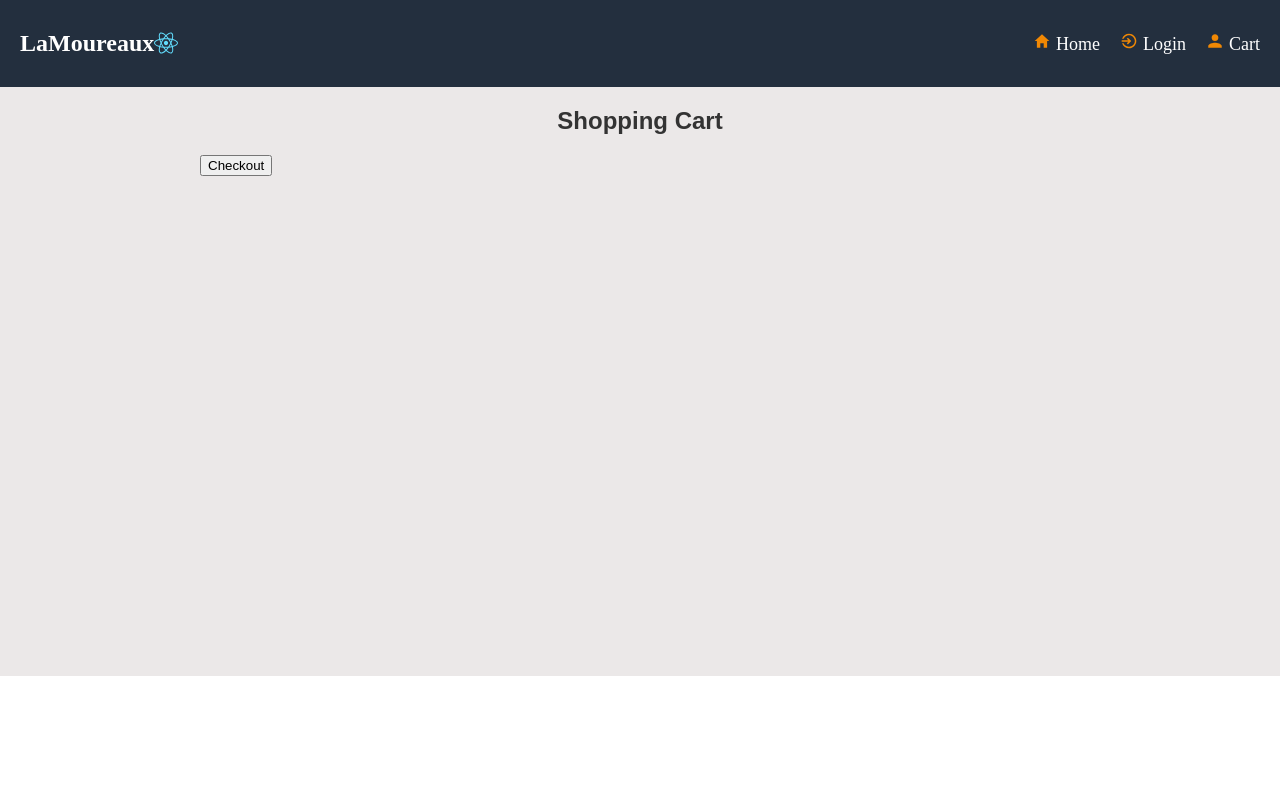
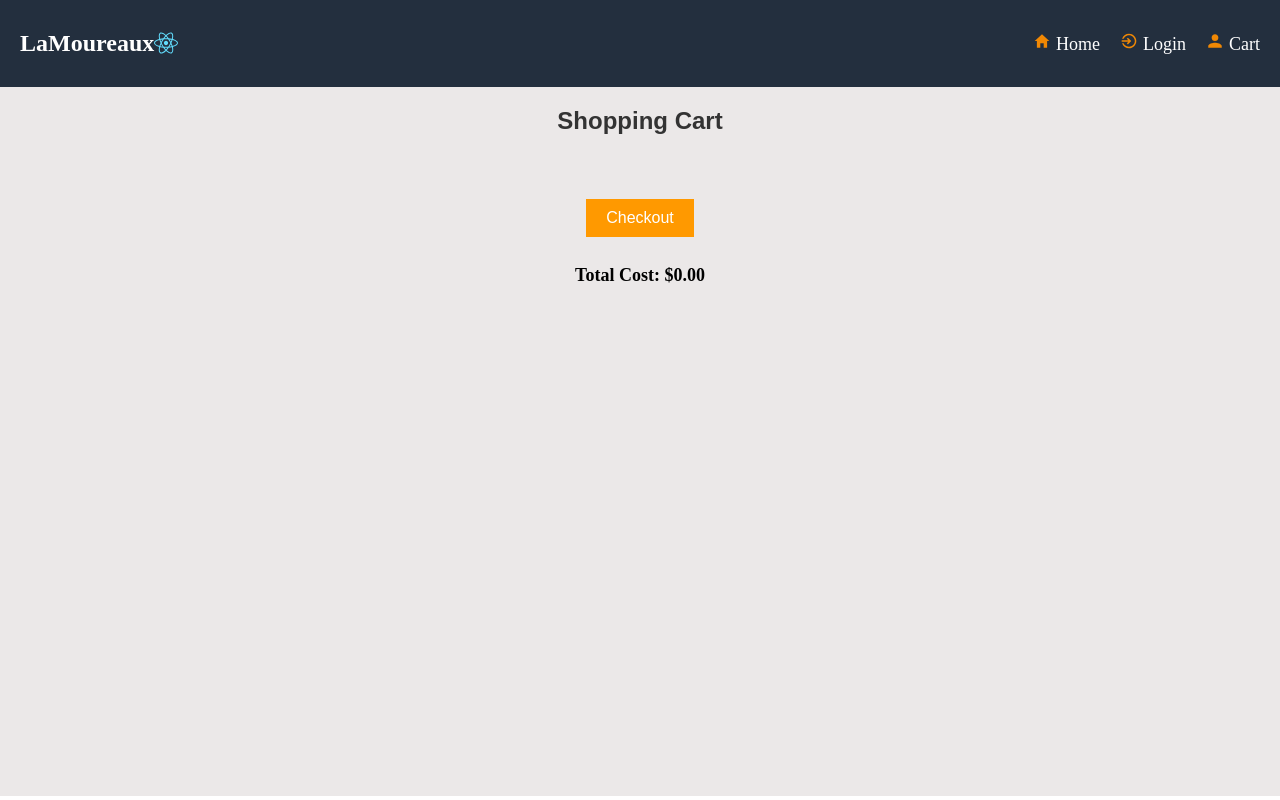
Before and after one commit to CodyLaMoureaux1/E-Commerce, a React (Vite) app: page /cart in a window 1280 px wide. Built offline with nearby package versions, Linux system fonts and the light colour scheme.

Commit message:
Cart is working properly

```diff
--- a/package.json
+++ b/package.json
@@ -12,6 +12,7 @@
     "axios": "^1.6.2",
     "express": "^4.18.2",
     "js-cookie": "^3.0.5",
+    "prop-types": "^15.8.1",
     "react": "^18.2.0",
     "react-dom": "^18.2.0",
     "react-icons": "^4.12.0",
--- a/src/App.css
+++ b/src/App.css
@@ -5,6 +5,7 @@
   gap: 15px; /* Reduced gap between grid items */
   justify-content: center;
   margin-top: 20px;
+  margin-bottom: 5%;
 }
 
 /* Updated styling for Product Card */
@@ -21,13 +22,17 @@
   flex-direction: column;
 }
 
-
+.quantity-adjuster {
+  margin: 5px; /* Adjust the margin as needed */
+  width: 50px; /* Adjust the width as needed */
+}
 
   .center-container {
     position: fixed;
     top: 50%;
     left: 50%;
     transform: translate(-50%, -50%);
+
   }
 
 
@@ -404,3 +409,32 @@ body {
 .test-login-card p:first-child {
   margin-top: 0;
 }
+
+
+.checkout-section {
+  display: flex;
+  flex-direction: column;
+  align-items: center;
+  margin-top: 20px;
+}
+
+.checkout-button {
+  background-color: #ff9900; /* Customize the button color */
+  color: #ffffff; /* Customize the button text color */
+  padding: 10px 20px;
+  font-size: 16px;
+  border: none;
+  cursor: pointer;
+  margin-bottom: 10px;
+  transition: background-color 0.3s ease; /* Add a smooth transition effect */
+}
+
+.checkout-button:hover {
+  background-color: #e68a00; /* Change the button color on hover */
+}
+
+.total-cost {
+  font-size: 18px;
+  margin-bottom: 10px;
+  font-weight: bold;
+}
--- a/src/App.jsx
+++ b/src/App.jsx
@@ -52,6 +52,7 @@ const App = () => {
               <Cart
                 cartItems={cartItems}
                 loggedInUser={loggedInUser}
+                setCartItems={setCartItems} // Pass setCartItems here
                 removeFromCart={removeFromCart}
               />
             }
--- a/src/components/Cart.jsx
+++ b/src/components/Cart.jsx
@@ -1,4 +1,3 @@
-// Cart.js
 import React, { useState, useEffect } from "react";
 import ProductCard from "./ProductCard";
 
@@ -21,8 +20,15 @@ const Cart = ({ cartItems, removeFromCart, loggedInUser, setCartItems }) => {
   };
 
   const handleCheckout = () => {
-    setUpdatedCart([]);
-    setCartItems([]);
+    // Assuming removeFromCart removes all items from the cart
+    setCartItems([]); // Reset the cart
+  };
+
+  const calculateTotalCost = () => {
+    return updatedCart.reduce((total, product) => {
+      const productQuantity = product.quantity || 1;
+      return total + product.price * productQuantity;
+    }, 0);
   };
 
   return (
@@ -43,8 +49,13 @@ const Cart = ({ cartItems, removeFromCart, loggedInUser, setCartItems }) => {
           />
         ))}
       </div>
-      <div>
-        <button onClick={handleCheckout}>Checkout</button>
+      <div className="checkout-section">
+        <button className="checkout-button" onClick={handleCheckout}>
+          Checkout
+        </button>
+        <p className="total-cost">
+          Total Cost: ${calculateTotalCost().toFixed(2)}
+        </p>
       </div>
     </div>
   );
--- a/src/components/ProductCard.jsx
+++ b/src/components/ProductCard.jsx
@@ -19,11 +19,16 @@ const ProductCard = ({ product, inCart, onToggleCart, updateQuantity }) => {
     updateQuantity(newQuantity);
   };
 
+  // Function to truncate the title
+  const truncateTitle = (title, maxLength) => {
+    return title.length > maxLength ? title.slice(0, maxLength) + "..." : title;
+  };
+
   return (
     <div className="product-card" key={id}>
       <img src={image} alt={title} />
       <div className="product-details">
-        <h3>{title}</h3>
+        <h3>{truncateTitle(title, 20)}</h3>
         <p>${price}</p>
         <Link to={`/product/${id}`}>
           <button>See Details</button>
@@ -31,12 +36,14 @@ const ProductCard = ({ product, inCart, onToggleCart, updateQuantity }) => {
         {location.pathname === "/cart" && (
           <>
             <button onClick={handleRemoveFromCart}>Remove from Cart</button>
+            <span>Quantity:</span>
             <select
+              className="quantity-adjuster"
               value={quantity}
               onChange={handleQuantityChange}
               disabled={!inCart}
             >
-              {[0, 1, 2, 3, 4, 5].map((quantity) => (
+              {[1, 2, 3, 4, 5].map((quantity) => (
                 <option key={quantity} value={quantity}>
                   {quantity}
                 </option>
--- a/src/components/Products.jsx
+++ b/src/components/Products.jsx
@@ -4,7 +4,13 @@ import axios from "axios";
 import ProductCard from "./ProductCard";
 import SearchBar from "./SearchBar";
 
-const Products = ({ addToCart, loggedInUser, cartItems, removeFromCart }) => {
+const Products = ({
+  addToCart,
+  loggedInUser,
+  cartItems,
+  removeFromCart,
+  updateCartState,
+}) => {
   const [products, setProducts] = useState([]);
   const [filteredProducts, setFilteredProducts] = useState([]);
   const [searchQuery, setSearchQuery] = useState("");
@@ -114,6 +120,24 @@ const Products = ({ addToCart, loggedInUser, cartItems, removeFromCart }) => {
     }
   };
 
+  const handleCheckout = () => {
+    updateCartState([]); // Use updateCartState instead of setCartItems
+    removeFromCartAll(); // Add a new function to remove all items
+  };
+
+  const removeFromCartAll = () => {
+    cartItems.forEach((product) => {
+      removeFromCart(product.id);
+    });
+  };
+
+  const calculateTotalCost = () => {
+    return cartItems.reduce((total, product) => {
+      const productQuantity = product.quantity || 1;
+      return total + product.price * productQuantity;
+    }, 0);
+  };
+
   return (
     <div className="container1">
       <h2 className="products">Products</h2>
@@ -138,6 +162,14 @@ const Products = ({ addToCart, loggedInUser, cartItems, removeFromCart }) => {
           />
         ))}
       </div>
+      <div className="checkout-section">
+        <button className="checkout-button" onClick={handleCheckout}>
+          Checkout
+        </button>
+        <p className="total-cost">
+          Total Cost: ${calculateTotalCost().toFixed(2)}
+        </p>
+      </div>
     </div>
   );
 };
```
Also changed, not shown: 1 other file (tests, documents, lock files or other folders).
